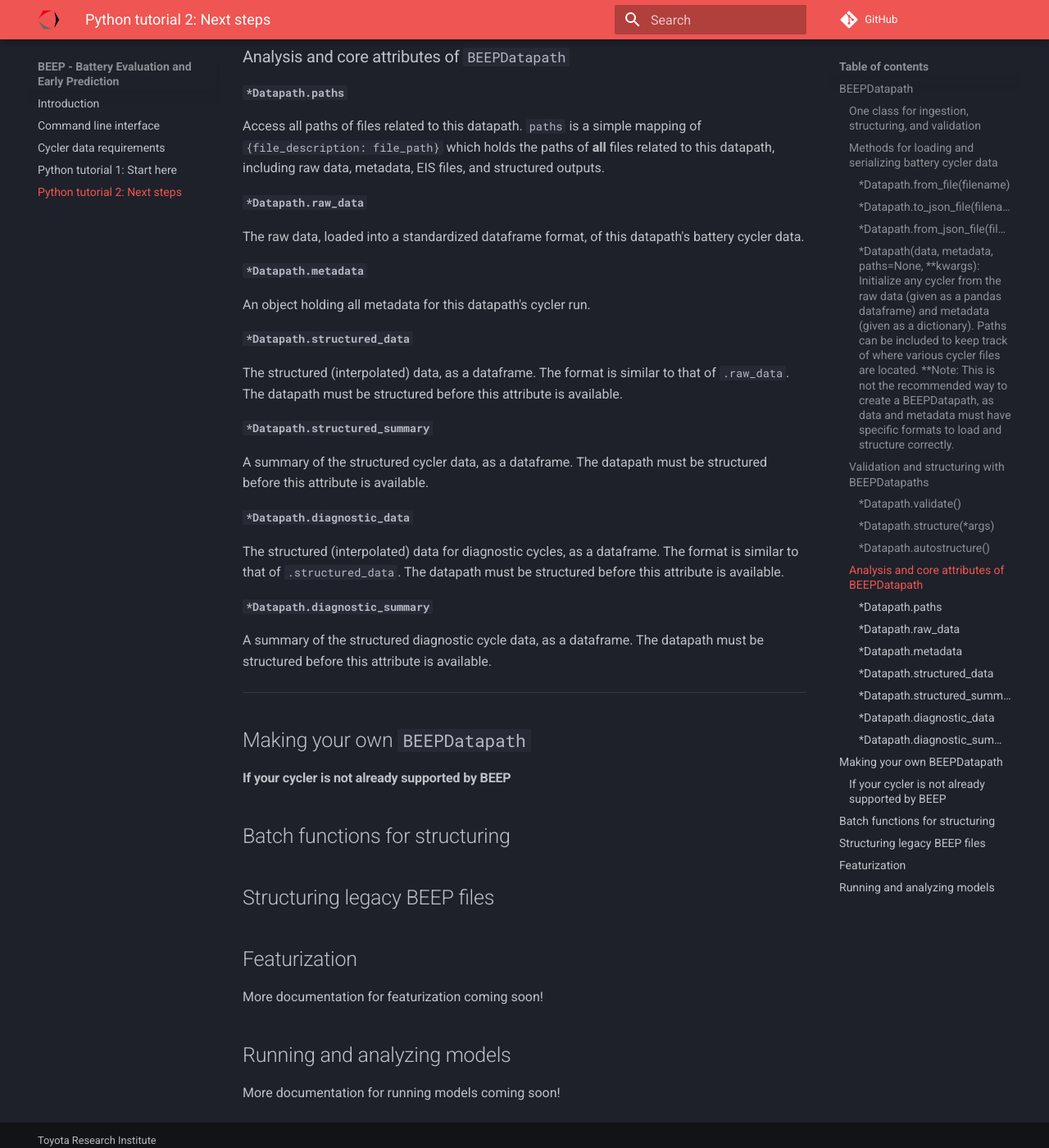
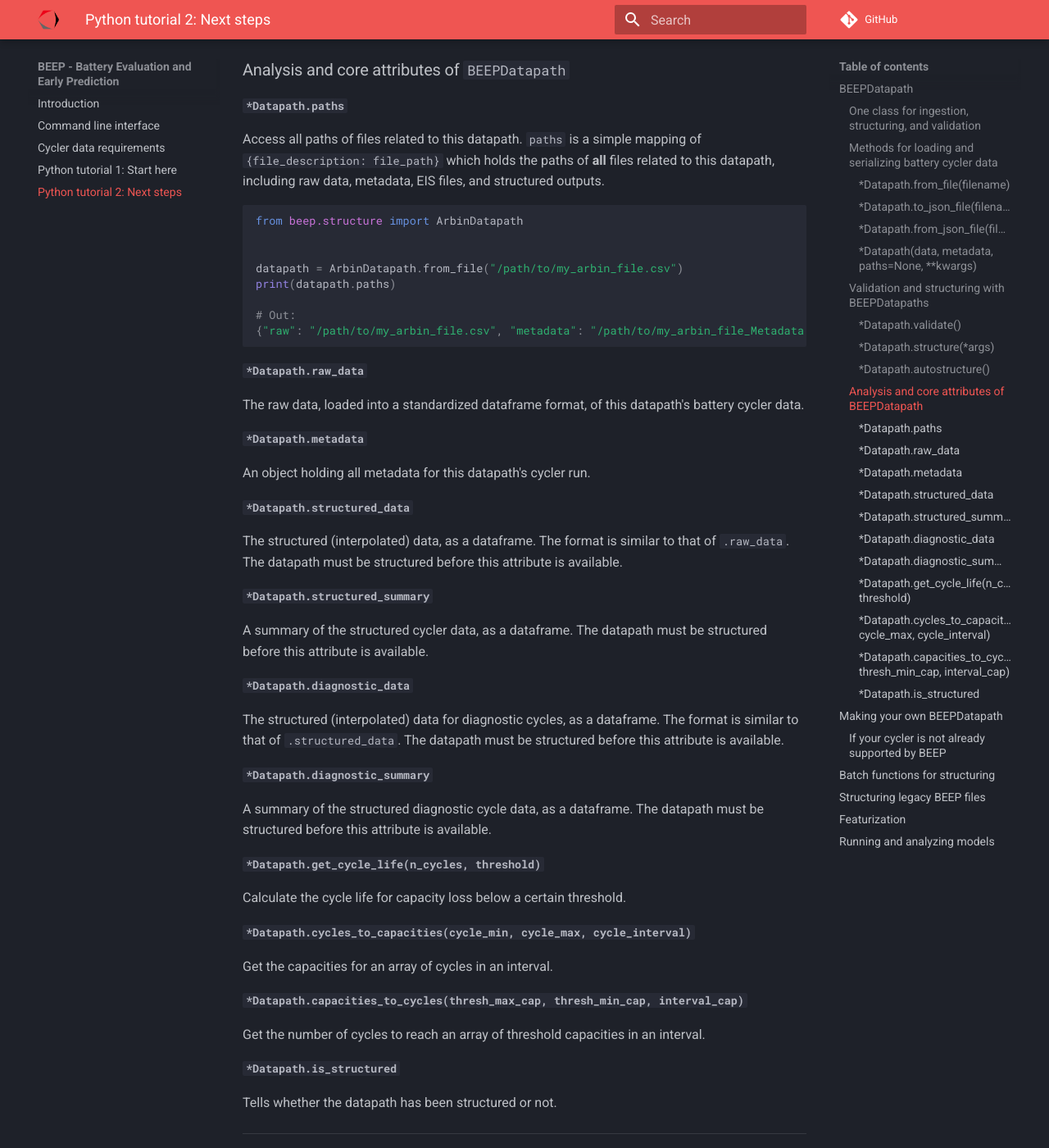
Before and after one commit to TRI-AMDD/beep, an MkDocs documentation site: the page built from docs_src/tutorial2.md, in a window 1280 px wide and 1400 px high, scrolled down 2762 px. Shown: the whole window at 82% size. Built offline with MkDocs 1.6.1 and Material for MkDocs 9.7.7, drawn with Linux system fonts in a browser that asks for light colours; comment, search, counter and statistics services are not loaded; some of the changed text lies outside the part shown.

Commit message:
add more to tutorial 2

````diff
--- a/docs_src/tutorial2.md
+++ b/docs_src/tutorial2.md
@@ -66,7 +66,8 @@ datapath = MaccorDatapath.from_json_file("my_previously_serialized_datapath.json
 ```
 
 
-#### `*Datapath(data, metadata, paths=None, **kwargs)`: Initialize any cycler from the raw data (given as a pandas dataframe) and metadata (given as a dictionary). Paths can be included to keep track of where various cycler files are located. **Note: This is not the recommended way to create a `BEEPDatapath`, as `data` and `metadata` must have specific formats to load and structure correctly.
+#### `*Datapath(data, metadata, paths=None, **kwargs)`
+Initialize any cycler from the raw data (given as a pandas dataframe) and metadata (given as a dictionary). Paths can be included to keep track of where various cycler files are located. **Note: This is not the recommended way to create a `BEEPDatapath`, as `data` and `metadata` must have specific formats to load and structure correctly.**
 
 
 ### Validation and structuring with `BEEPDatapath`s
@@ -125,6 +126,16 @@ datapath.autostructure()
 Access all paths of files related to this datapath. `paths` is a simple mapping of `{file_description: file_path}` which holds the paths of **all** files related to this datapath, including raw data, metadata, EIS files, and structured outputs.
 
 
+```python
+from beep.structure import ArbinDatapath
+
+
+datapath = ArbinDatapath.from_file("/path/to/my_arbin_file.csv")
+print(datapath.paths)
+
+# Out:
+{"raw": "/path/to/my_arbin_file.csv", "metadata": "/path/to/my_arbin_file_Metadata.csv"}
+```
 
 #### `*Datapath.raw_data`
 
@@ -156,6 +167,23 @@ The structured (interpolated) data for diagnostic cycles, as a dataframe. The fo
 A summary of the structured diagnostic cycle data, as a dataframe. The datapath must be structured before this attribute is available.
 
 
+#### `*Datapath.get_cycle_life(n_cycles, threshold)`
+
+Calculate the cycle life for capacity loss below a certain threshold.
+
+
+#### `*Datapath.cycles_to_capacities(cycle_min, cycle_max, cycle_interval)`
+
+Get the capacities for an array of cycles in an interval.
+
+
+#### `*Datapath.capacities_to_cycles(thresh_max_cap, thresh_min_cap, interval_cap)`
+
+Get the number of cycles to reach an array of threshold capacities in an interval.
+
+#### `*Datapath.is_structured`
+
+Tells whether the datapath has been structured or not.
 
 
 ---
````
